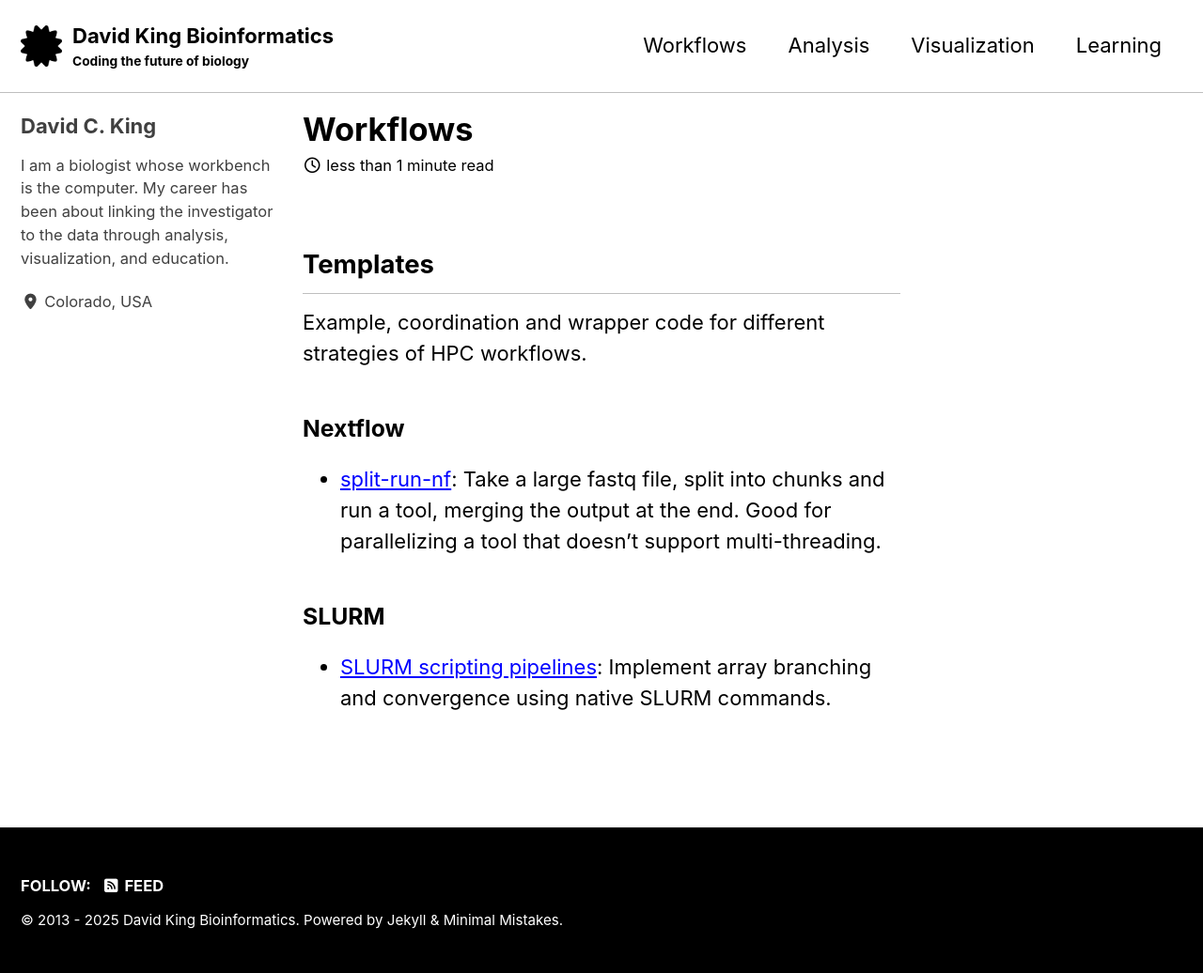
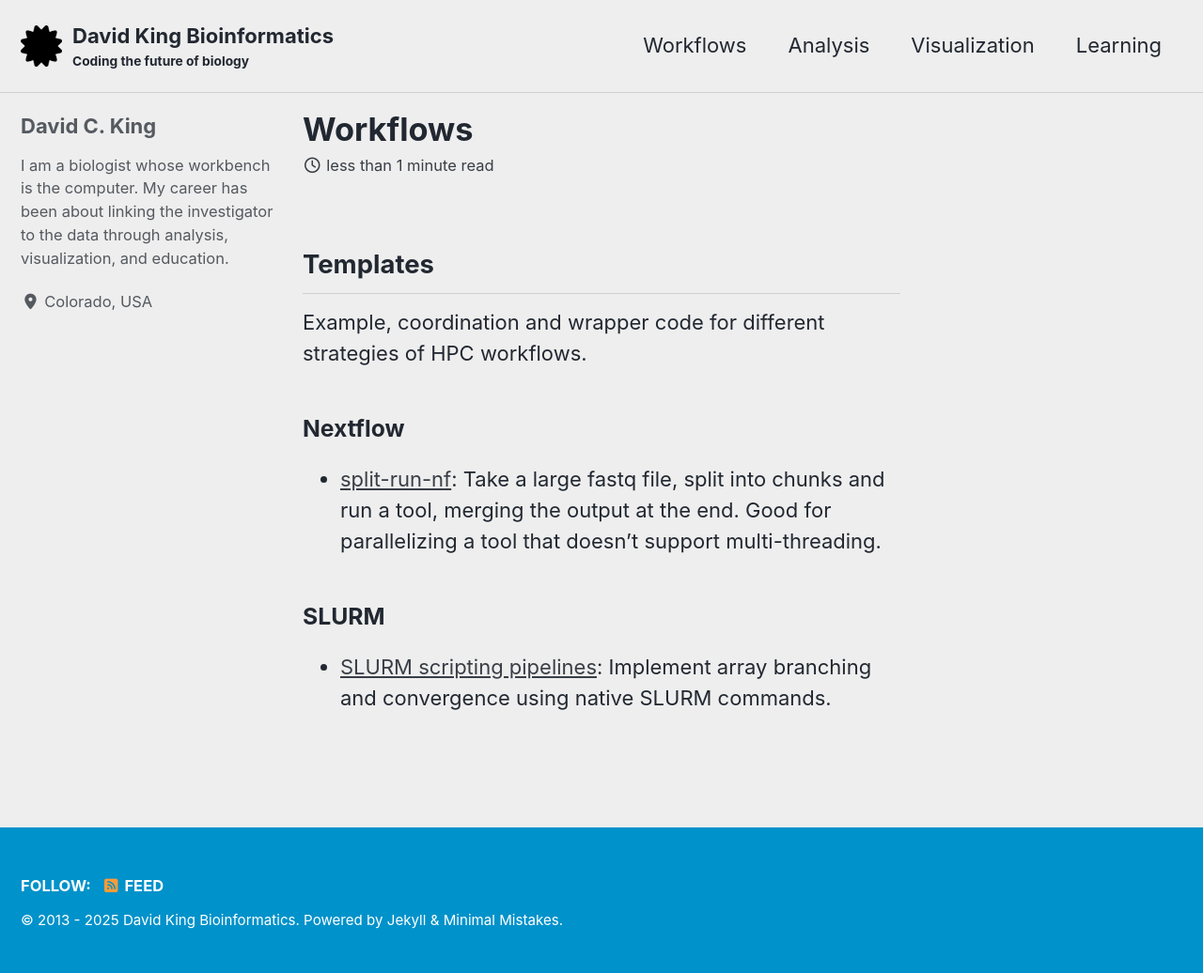
Before and after one commit to dkbiocode/dkbiocode.github.io, a Jekyll site: the page built from _pages/Workflows.md, in a window 1280 px wide. Shown: the whole page at 94% size. Built offline with Jekyll 4.4.1, drawn with Linux system fonts in a browser that asks for light colours; cached includes are drawn as plain includes.

Commit message:
change to air skin

```diff
--- a/_config.yml
+++ b/_config.yml
@@ -12,7 +12,7 @@
 
 # theme                  : "minimal-mistakes-jekyll"
 # remote_theme           : "mmistakes/minimal-mistakes"
-minimal_mistakes_skin    : "contrast" # "air", "aqua", "default", "dark", "dirt", "neon", "mint", "plum", "sunrise"
+minimal_mistakes_skin    : "air" #,"contrast"  "aqua", "default", "dark", "dirt", "neon", "mint", "plum", "sunrise"
 
 # Site Settings
 locale                   : "en-US"
```
